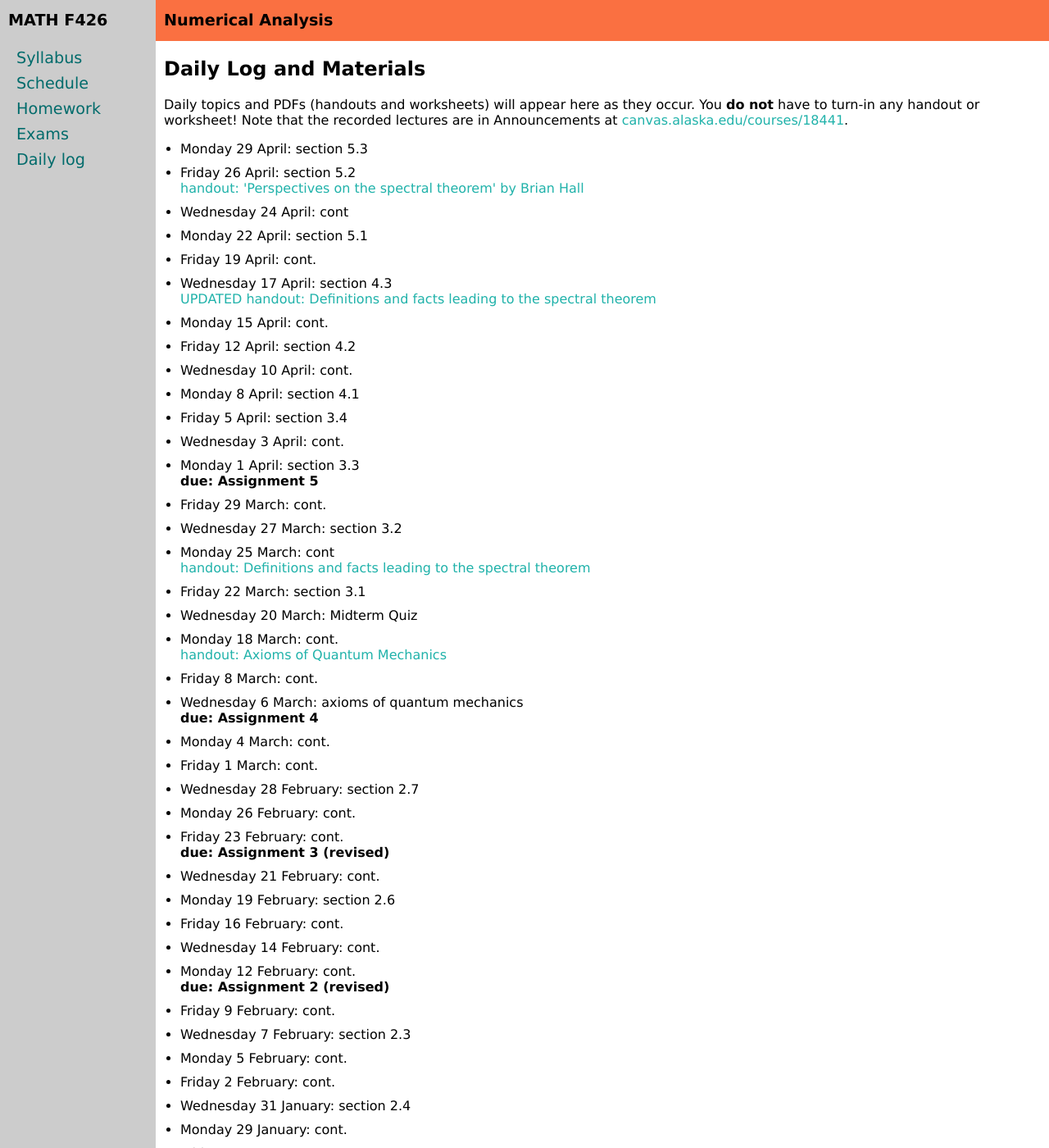
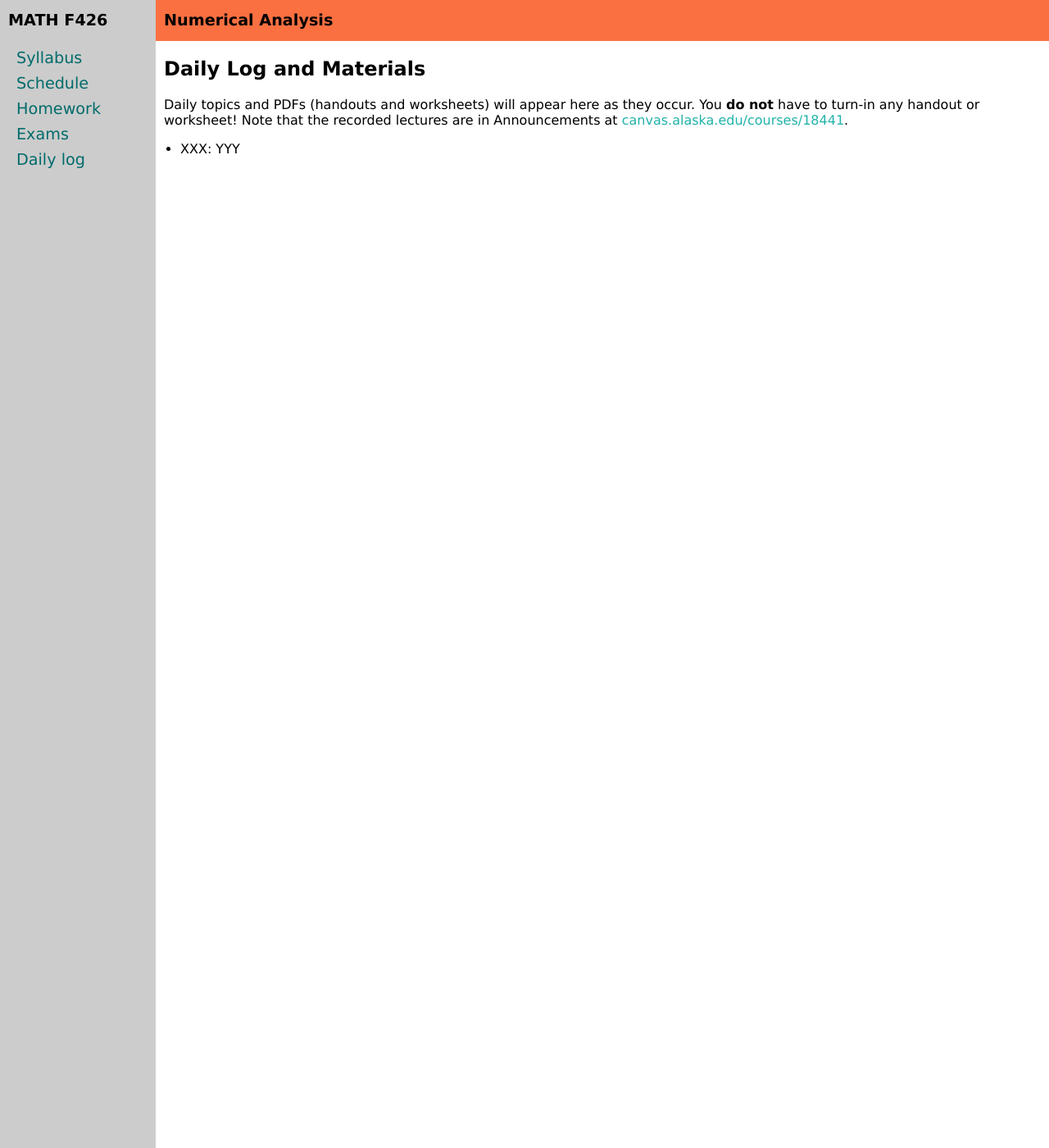
Before and after one commit to bueler/numerical, a Jekyll site: the page built from daily.md, in a window 1280 px wide and 1400 px high. Shown: the whole window at 82% size. Built offline with Jekyll 4.4.1, drawn with Linux system fonts in a browser that asks for light colours; some of the changed text lies outside the part shown.

Commit message:
clear daily, homework tabs

```diff
--- a/_data/daily.yml
+++ b/_data/daily.yml
@@ -1,103 +1,8 @@
-semester: Spring 2024
+semester: Fall 2024
 home: assets/handouts
 daily:
-- name: Monday 29 April
-  description: section 5.3
-- name: Friday 26 April
-  description: section 5.2
-  handout: Chapter6-Hall2013.pdf
-  handoutname: "handout: 'Perspectives on the spectral theorem' by Brian Hall"
-- name: Wednesday 24 April
-  description: cont
-- name: Monday 22 April
-  description: section 5.1
-- name: Friday 19 April
-  description: cont.
-- name: Wednesday 17 April
-  description: section 4.3
-  handout: tospectralthm.pdf
-  handoutname: "UPDATED handout: Definitions and facts leading to the spectral theorem"
-- name: Monday 15 April
-  description: cont.
-- name: Friday 12 April
-  description: section 4.2
-- name: Wednesday 10 April
-  description: cont.
-- name: Monday 8 April
-  description: section 4.1
-- name: Friday 5 April
-  description: section 3.4
-- name: Wednesday 3 April
-  description: cont.
-- name: Monday 1 April
-  description: section 3.3
-  due: Assignment 5
-- name: Friday 29 March
-  description: cont.
-- name: Wednesday 27 March
-  description: section 3.2
-- name: Monday 25 March
-  description: cont
-  handout: tospectralthm.pdf
-  handoutname: "handout: Definitions and facts leading to the spectral theorem"
-- name: Friday 22 March
-  description: section 3.1
-- name: Wednesday 20 March
-  description: Midterm Quiz
-- name: Monday 18 March
-  description: cont.
-  handout: qaxioms.pdf
-  handoutname: "handout: Axioms of Quantum Mechanics"
-- name: Friday 8 March
-  description: cont.
-- name: Wednesday 6 March
-  description: axioms of quantum mechanics
-  due: Assignment 4
-- name: Monday 4 March
-  description: cont.
-- name: Friday 1 March
-  description: cont.
-- name: Wednesday 28 February
-  description: section 2.7
-- name: Monday 26 February
-  description: cont.
-- name: Friday 23 February
-  description: cont.
-  due: Assignment 3 (revised)
-- name: Wednesday 21 February
-  description: cont.
-- name: Monday 19 February
-  description: section 2.6
-- name: Friday 16 February
-  description: cont.
-- name: Wednesday 14 February
-  description: cont.
-- name: Monday 12 February
-  description: cont.
-  due: Assignment 2 (revised)
-- name: Friday 9 February
-  description: cont.
-- name: Wednesday 7 February
-  description: section 2.3
-- name: Monday 5 February
-  description: cont.
-- name: Friday 2 February
-  description: cont.
-- name: Wednesday 31 January
-  description: section 2.4
-- name: Monday 29 January
-  description: cont.
-- name: Friday 26 January
-  description: cont.
-  due: Assignment 1
-- name: Wednesday 24 January
-  description: cont.
-- name: Monday 22 January
-  description: start covering the handout
-  handout: getstarted.pdf
-  handoutname: "handout: Definitions and facts (which you will need to get started)"
-- name: Friday 19 January
-  description: sections 2.1, 2.2
-- name: Wednesday 17 January
-  description: intro
-#  more: x
+- name: XXX
+  description: YYY
+  #handout: Chapter6-Hall2013.pdf
+  #handoutname: "handout: 'Perspectives on the spectral theorem' by Brian Hall"
+  #more: x
--- a/_data/homework.yml
+++ b/_data/homework.yml
@@ -1,5 +1,5 @@
 semester: Fall 2024
-home: assets/homework/S24
+home: assets/homework/F24
 homework:
 - name: Assignment 1
   due: FIXME
--- a/daily.md
+++ b/daily.md
@@ -5,7 +5,7 @@ title: Daily Log and Materials
 
 ## Daily Log and Materials
 
-Daily topics and PDFs (handouts and worksheets) will appear here as they occur.  You **do not** have to turn-in any handout or worksheet!  Note that the recorded lectures are in Announcements at [canvas.alaska.edu/courses/18441](https://canvas.alaska.edu/courses/18441).
+Daily topics and PDFs (handouts and worksheets) will appear here as they occur.  You **do not** have to turn-in any handout or worksheet!  Note that the recorded lectures are in Announcements at [canvas.alaska.edu/courses/18441](https://canvas.alaska.edu/courses/21626).
 
 {% include daily_table.md  data=site.data.daily %}
 
```
Also changed, not shown: homework.md (+2 -2 lines).
